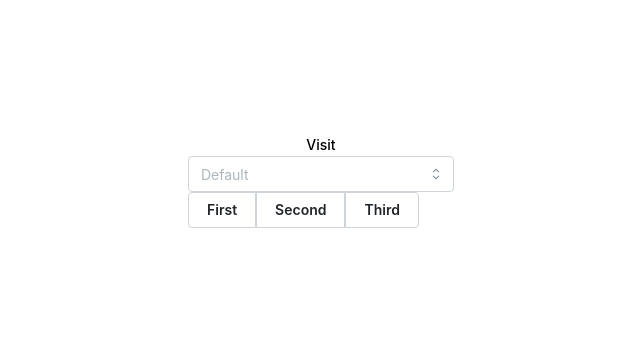
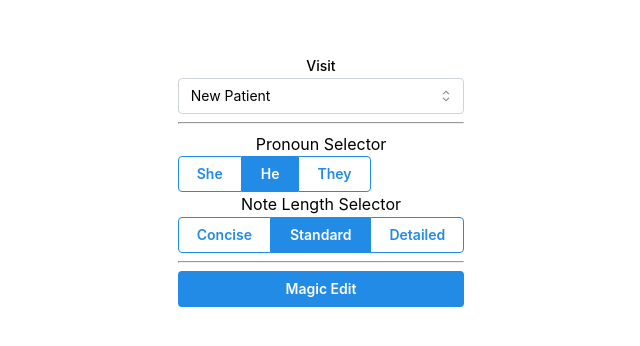
Before and after one commit to RisingAI-corp/Medscribe, a React (Vite) app in the folder MedscribeUI/: page / in a window 1280 px wide. Shown: the part 220-566 px from the top of the page, without its empty margins (319-959 px from the left). Built offline with nearby package versions, Linux system fonts and the light colour scheme.

Commit message:
note-controls complete

```diff
--- a/MedscribeUI/src/components/NoteControls/NotecontrolsLayout.tsx
+++ b/MedscribeUI/src/components/NoteControls/NotecontrolsLayout.tsx
@@ -1,18 +1,76 @@
-import { Select } from '@mantine/core';
-import { Button } from '@mantine/core';
+import { Select, Button } from '@mantine/core';
+import { useState } from 'react';
+import ThreeBtnSelector from '../Utilities/ThreeBtnSelector';
 
 const visitSelectorLabel = 'Visit';
+const defaultPronoun = 'He';
 
 function NoteControlsLayout() {
+  const [selectedPronoun, setSelectedPronoun] = useState(defaultPronoun);
+  const [selectedNoteLength, setSelectedNoteLength] = useState('Standard');
+  const [selectedVisitType, setSelectedVisitType] = useState('New Patient');
+
+  const handleVisitTypeSelect = (value: string | null) => {
+    setSelectedVisitType(value || ''); // Set default value to empty string if value is null
+    console.log('Selected Visit Type:', value); // !!!DEBUG ONLY!!! - Remove before production
+  };
+
+  const handlePronounSelect = (value: string) => {
+    setSelectedPronoun(value);
+    console.log('Selected Pronoun:', value); // !!!DEBUG ONLY!!! - Remove before production
+  };
+
+  const handleNoteLengthSelect = (value: string) => {
+    setSelectedNoteLength(value);
+    console.log('Selected Note Length:', value); // !!!DEBUG ONLY!!! - Remove before production
+  };
+
+  const handleMagicEdit = () => {
+    console.log('Magic Edit Clicked'); // !!!DEBUG ONLY!!! - Remove before production
+  };
+
   return (
     <>
-      <Select label={visitSelectorLabel} placeholder={'Default'} data={['A', 'B']} />
-      <Button.Group>
-        <Button variant="default">First</Button>
-        <Button variant="default">Second</Button>
-        <Button variant="default">Third</Button>
-      </Button.Group>
-      {/* HIHIHIIi */}
+      {/* Visit Selector */}
+      <Select
+        label={visitSelectorLabel}
+        placeholder="Select visit type"
+        data={['New Patient', 'Returning Patient']}
+        value={selectedVisitType}
+        onChange={handleVisitTypeSelect}
+      />
+      <hr />
+
+      {/* Pronoun Selector */}
+      <span>Pronoun Selector</span>
+      <ThreeBtnSelector
+        options={['She', 'He', 'They']}
+        initialSelected={selectedPronoun}
+        onSelect={handlePronounSelect}
+      />
+      {/* Note Length Selector */}
+      <span>Note Length Selector</span>
+      <ThreeBtnSelector
+        options={['Concise', 'Standard', 'Detailed']}
+        initialSelected={selectedNoteLength}
+        onSelect={handleNoteLengthSelect}
+      />
+      <hr />
+
+      <Button onClick={handleMagicEdit} style={{ width: '100%' }}>
+        {' '}
+        Magic Edit{' '}
+      </Button>
+
+      {/* Display Selected [FOR DEBUGGING] */}
+      {/*
+      <br />
+      <span>Selected Pronoun: {selectedPronoun}</span>
+      <br />
+      <span>Selected Note Length: {selectedNoteLength}</span>
+      <br />
+      <span>Selected Visit Type: {selectedVisitType}</span>
+      */}
     </>
   );
 }
--- /dev/null
+++ b/MedscribeUI/src/components/Utilities/ThreeBtnSelector.tsx
@@ -0,0 +1,35 @@
+import { Button } from '@mantine/core';
+import { useState, useEffect } from 'react';
+
+interface ThreeBtnSelectorProps {
+  options: string[]; // Array of button labels
+  initialSelected?: string; // Optional initial selected value
+  onSelect: (value: string) => void; // Callback when a button is selected
+}
+
+function ThreeBtnSelector({ options, initialSelected = '', onSelect }: ThreeBtnSelectorProps) {
+  const [selected, setSelected] = useState(initialSelected);
+
+  // Update the selected state when initialSelected prop changes
+  useEffect(() => {
+    setSelected(initialSelected);
+  }, [initialSelected]);
+
+  // Handler to set selected option and notify parent component
+  const handleSelect = (value: string) => {
+    setSelected(value);
+    onSelect(value);
+  };
+
+  return (
+    <Button.Group variant="outline" aria-label="button group">
+      {options.map(option => (
+        <Button key={option} variant={selected === option ? 'filled' : 'outline'} onClick={() => handleSelect(option)}>
+          {option}
+        </Button>
+      ))}
+    </Button.Group>
+  );
+}
+
+export default ThreeBtnSelector;
```
